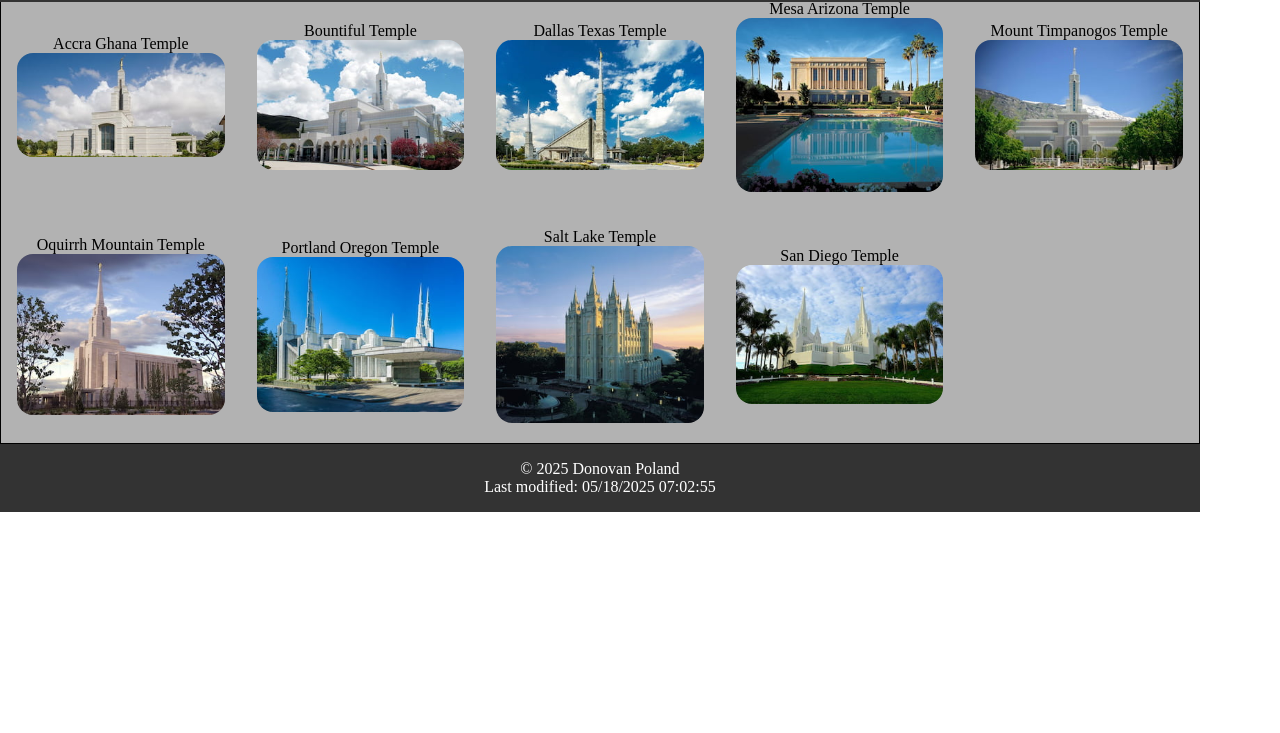
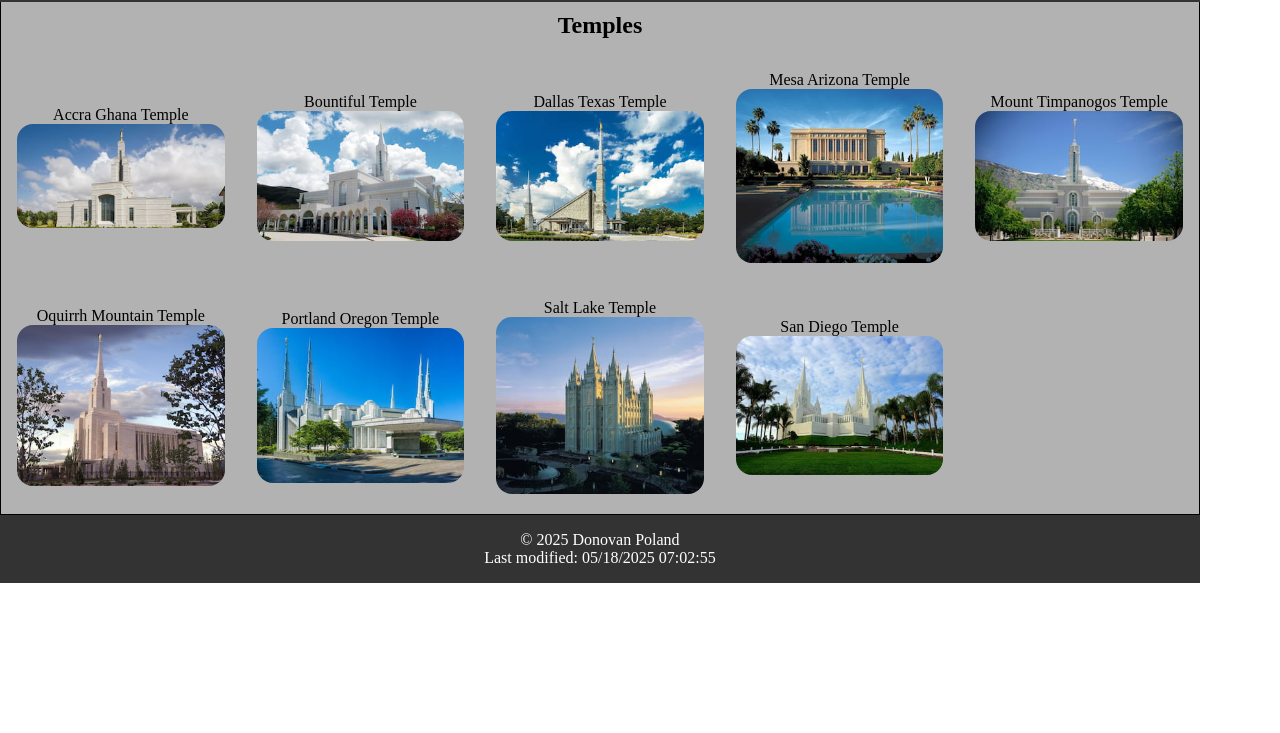
Before and after one commit to donovanpoland/wdd131, a plain HTML site: page temples.html in a window 1280 px wide. Shown: the part 67-800 px from the top of the page. Drawn offline with Linux system fonts and the light colour scheme; files whose address does not match are found by name; a web font is replaced by a local one.

Commit message:
temples audit rework

```diff
--- a/styles/temples.css
+++ b/styles/temples.css
@@ -66,6 +66,11 @@ main{
     border: 1px black solid;
     padding: 1em;
     place-items: center;
+}
+
+.temple-album h2{
+    padding-top:.5em;
+    grid-column: 1/-1;
 }
 
 .temple-album figcaption{
--- a/temples.html
+++ b/temples.html
@@ -38,8 +38,9 @@
 </header>
 
 <main>
+    <h1>Temple Album</h1>
     <section class="temple-album">
-        <h1>Temple Album</h1>
+        <h2>Temples</h2>
         <figure>
             <figcaption>Accra Ghana Temple</figcaption>
             <img src="images/temples/accra_ghana_temple_lds.jpg"
```
